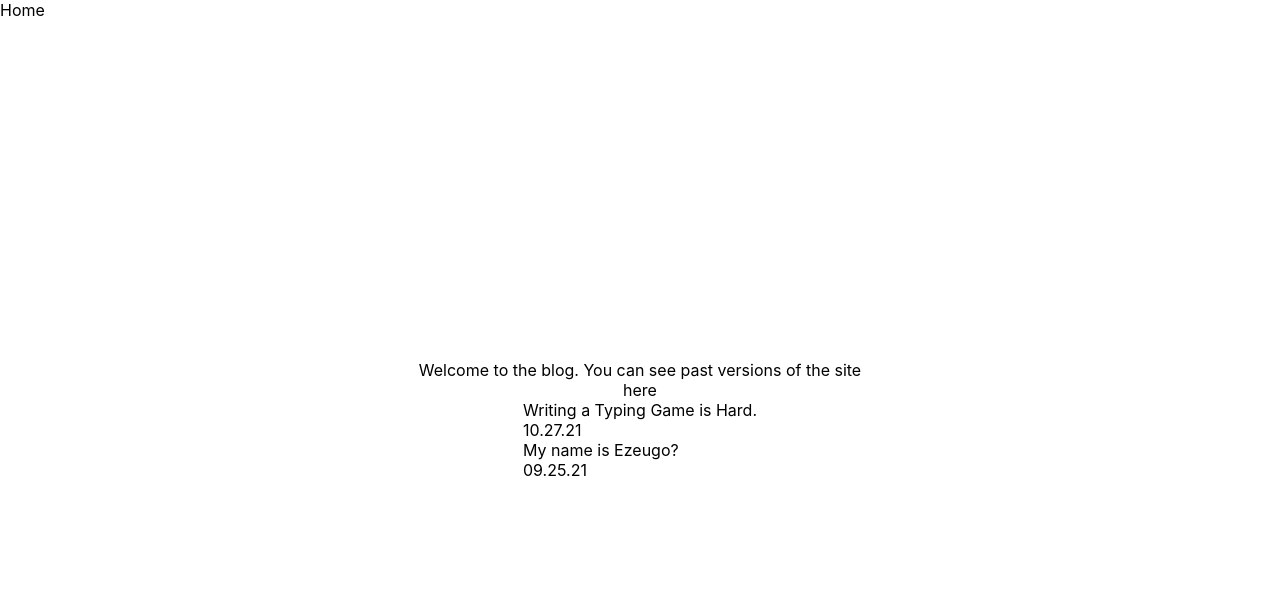
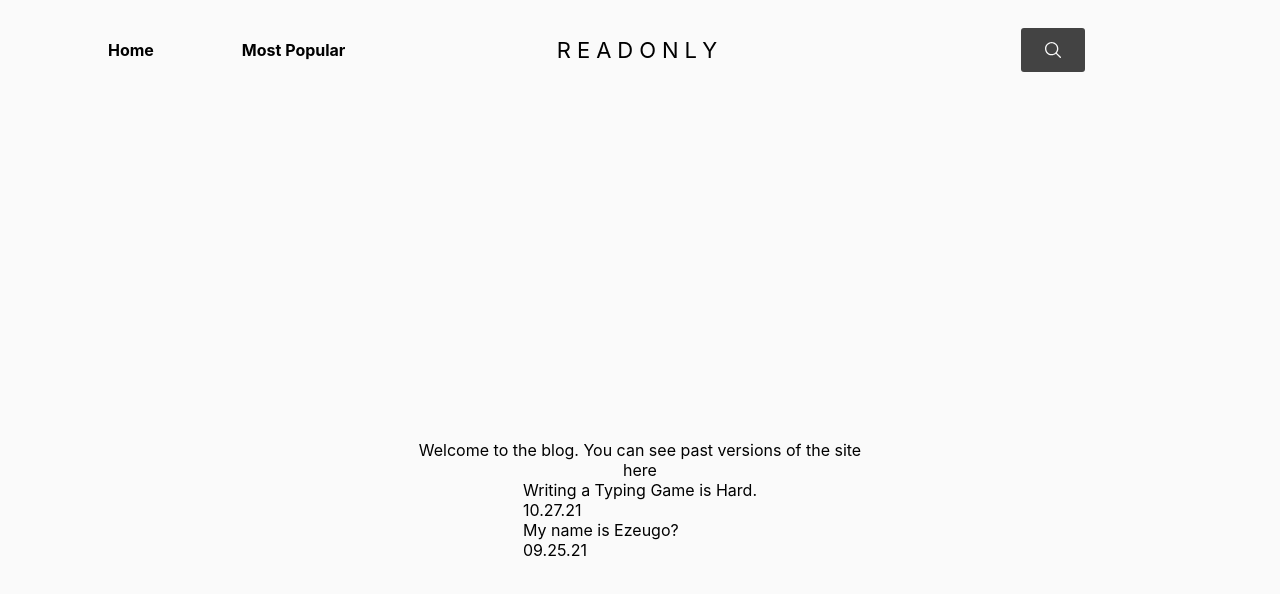
Before and after one commit to anukem/ezeugo.dev, a Next.js app: page / in a window 1280 px wide. Shown: the top 594 px of the page. Built offline with nearby package versions, Linux system fonts and the light colour scheme.

Commit message:
got the header

```diff
--- a/components/base/header.js
+++ b/components/base/header.js
@@ -1,10 +1,22 @@
-import styles from "./header.module.css";
+import styles from "./header.module.scss";
 import Link from "next/link";
+import { COLORS } from "../constants/constants";
+import { Search } from "../icons/search.js";
 export default function Header({ children }) {
   return (
     <>
       <div className={styles.container}>
-        <Link href={"/"}>Home</Link>
+        <div className={styles.links}>
+          <Link href={"/"}>Home</Link>
+          <Link href={"/"}>Most Popular</Link>
+        </div>
+        <div className={styles.title}>readonly </div>
+        <div
+          onClick={() => console.log("i got clicked")}
+          className={styles.searchContainer}
+        >
+          <Search width={"20px"} height={"20px"} color={COLORS.PAGE_WHITE} />
+        </div>
       </div>
       {children}
     </>
--- a/components/base/header.module.css
+++ /dev/null
@@ -1,2 +0,0 @@
-.container {
-}
--- /dev/null
+++ b/components/base/header.module.scss
@@ -0,0 +1,32 @@
+.container {
+  height: 100px;
+  padding: 0px 20px;
+  display: grid;
+  grid-template-rows: 1fr;
+  grid-template-columns: 1fr 1fr 1fr;
+  align-items: center;
+}
+
+.title {
+  text-transform: uppercase;
+  letter-spacing: 6px;
+  margin: auto;
+  font-size: 22px;
+  grid-column: 2;
+}
+
+.links {
+  display: flex;
+  justify-content: space-evenly;
+  font-weight: bold;
+}
+
+.searchContainer {
+  background-color: #434343;
+  display: flex;
+  margin: auto;
+  padding: 12px 22px;
+  cursor: pointer;
+  border-radius: 3px;
+  width: fit-content;
+}
--- /dev/null
+++ b/components/constants/constants.js
@@ -0,0 +1,4 @@
+export const COLORS = {
+  PAGE_WHITE: "#fafafa",
+  CALM_BLACK: "#434343",
+};
--- /dev/null
+++ b/components/icons/search.js
@@ -0,0 +1,13 @@
+export function Search({ color = "#000000", width = "30px", height = "30px" }) {
+  return (
+    <svg
+      fill={color}
+      xmlns="http://www.w3.org/2000/svg"
+      viewBox="0 0 30 30"
+      width={width}
+      height={height}
+    >
+      <path d="M 13 3 C 7.4889971 3 3 7.4889971 3 13 C 3 18.511003 7.4889971 23 13 23 C 15.396508 23 17.597385 22.148986 19.322266 20.736328 L 25.292969 26.707031 A 1.0001 1.0001 0 1 0 26.707031 25.292969 L 20.736328 19.322266 C 22.148986 17.597385 23 15.396508 23 13 C 23 7.4889971 18.511003 3 13 3 z M 13 5 C 17.430123 5 21 8.5698774 21 13 C 21 17.430123 17.430123 21 13 21 C 8.5698774 21 5 17.430123 5 13 C 5 8.5698774 8.5698774 5 13 5 z" />
+    </svg>
+  );
+}
--- a/package.json
+++ b/package.json
@@ -17,7 +17,8 @@
     "react-dom": "17.0.2",
     "remark": "^13.0.0",
     "remark-footnotes": "^4.0.1",
-    "remark-html": "^13.0.2"
+    "remark-html": "^13.0.2",
+    "sass": "^1.48.0"
   },
   "devDependencies": {
     "eslint": "7.32.0",
--- a/styles/globals.css
+++ b/styles/globals.css
@@ -2,6 +2,7 @@
 body {
   padding: 0;
   margin: 0;
+  background-color: #fafafa;
   font-family: -apple-system, BlinkMacSystemFont, Segoe UI, Roboto, Oxygen,
     Ubuntu, Cantarell, Fira Sans, Droid Sans, Helvetica Neue, sans-serif;
 }
```
Also changed, not shown: 1 other file (tests, documents, lock files or other folders).
